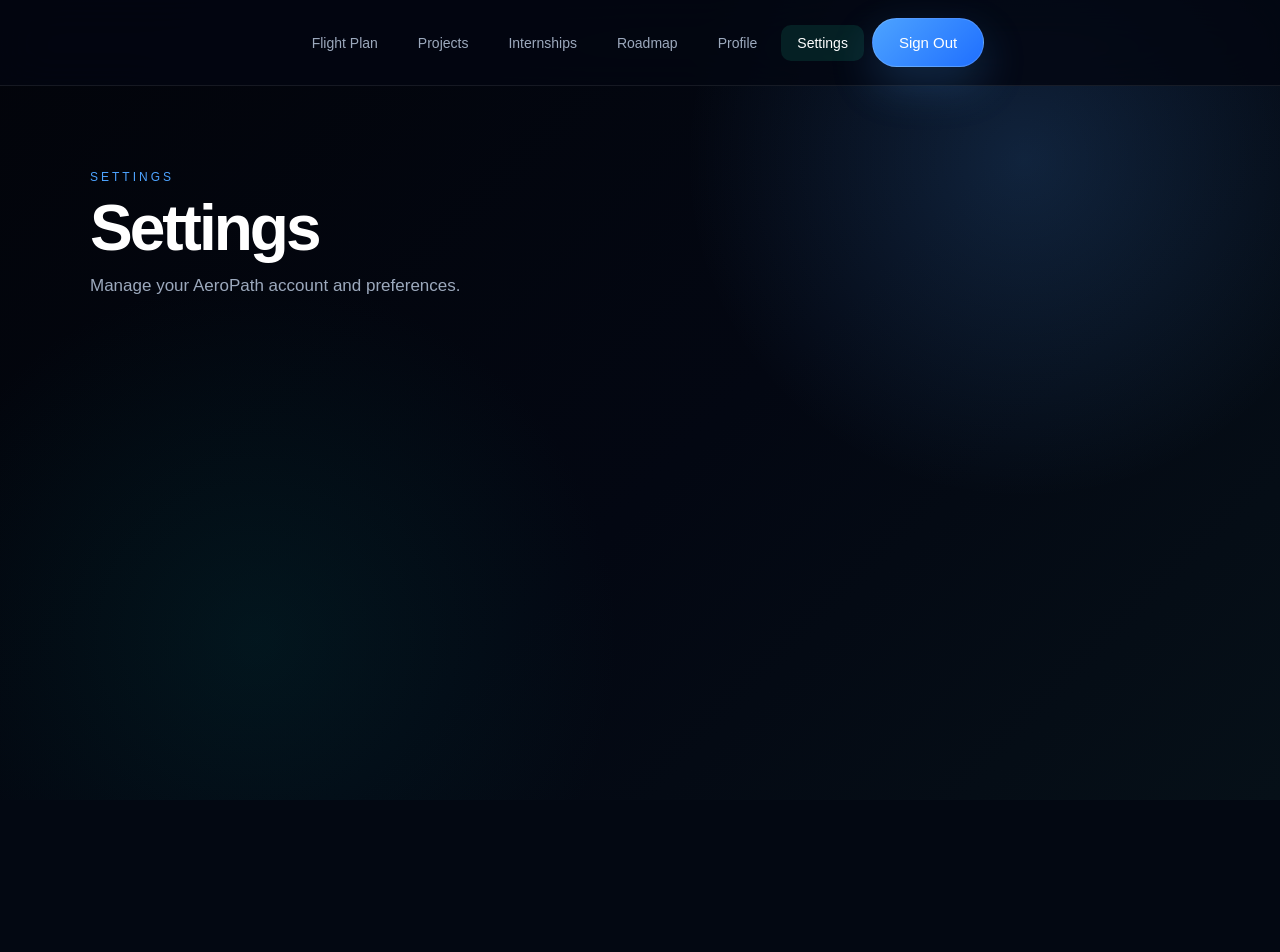
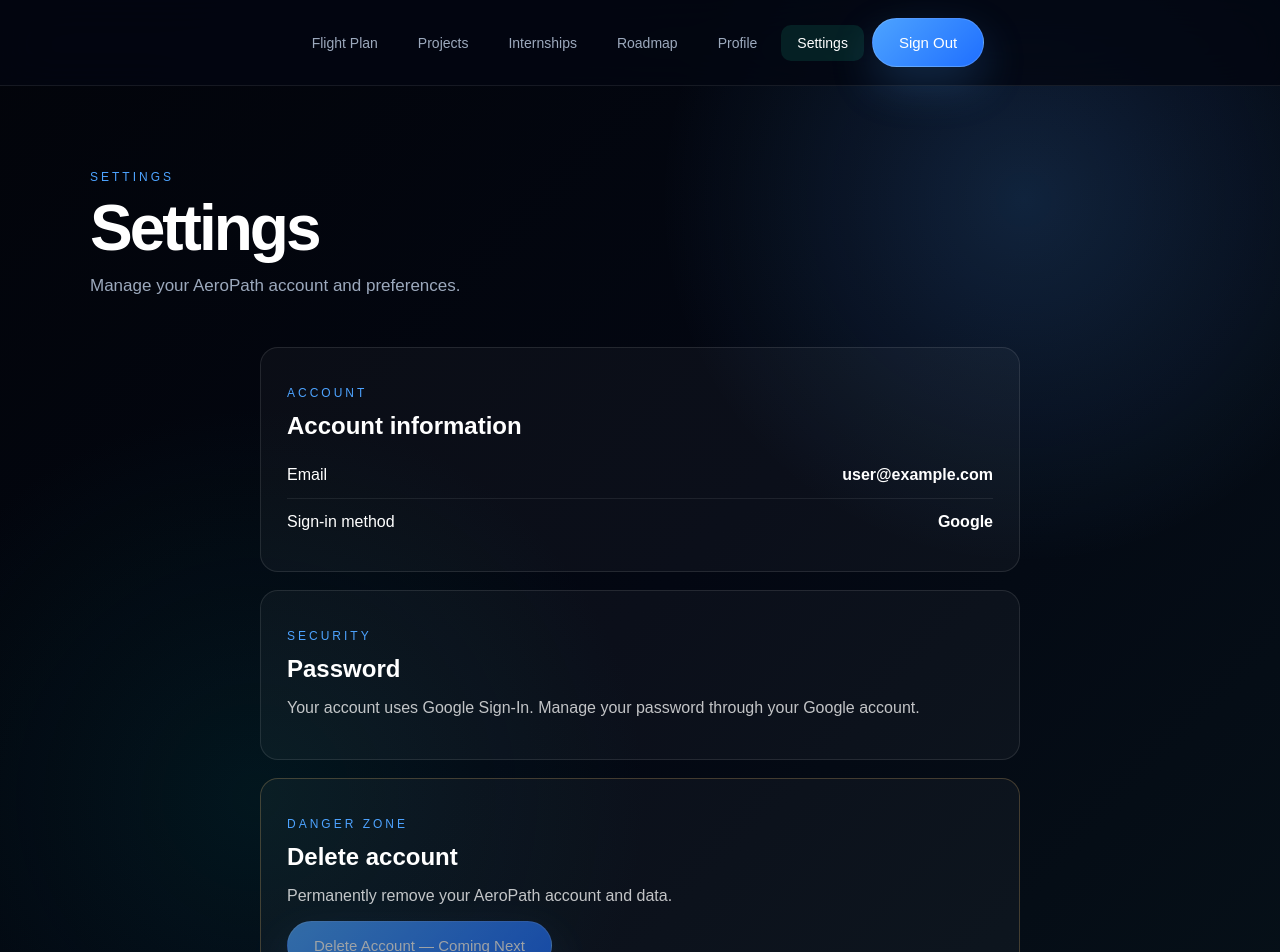
Before and after one commit to realanamhaider/AeroPath, a React (Vite) app: page /settings in a window 1280 px wide. Shown: the top 952 px of the page. Before the commit the page ends 800 px from the top, so only its background shows below. Built offline with nearby package versions, Linux system fonts and the light colour scheme; no server answers; sample sign-in values are in the browser's storage.

Commit message:
Add editable profiles and account settings

```diff
--- a/src/App.css
+++ b/src/App.css
@@ -996,3 +996,52 @@ button:disabled {
   margin: 0;
   color: #72d7bd;
 }
+.settings-container {
+  width: min(760px, 92%);
+  margin: 28px auto 70px;
+  display: grid;
+  gap: 18px;
+}
+
+.settings-card {
+  padding: 26px;
+  border: 1px solid rgba(255, 255, 255, 0.1);
+  border-radius: 18px;
+  background: rgba(255, 255, 255, 0.035);
+}
+
+.settings-card h2 {
+  margin: 6px 0 12px;
+}
+
+.settings-card > p:not(.card-label) {
+  opacity: 0.75;
+}
+
+.settings-detail {
+  display: flex;
+  justify-content: space-between;
+  gap: 20px;
+  padding: 14px 0;
+  border-bottom: 1px solid rgba(255, 255, 255, 0.08);
+}
+
+.settings-detail:last-child {
+  border-bottom: 0;
+}
+
+.danger-zone {
+  border-color: rgba(229, 185, 107, 0.25);
+}
+
+.danger-button {
+  opacity: 0.55;
+  cursor: not-allowed;
+}
+
+@media (max-width: 600px) {
+  .settings-detail {
+    flex-direction: column;
+    gap: 5px;
+  }
+}
--- a/src/pages/Settings.jsx
+++ b/src/pages/Settings.jsx
@@ -1,6 +1,73 @@
+import { useState } from "react";
+import {
+  sendPasswordResetEmail,
+} from "firebase/auth";
+import { auth } from "../firebase/firebase";
 import DashboardNav from "../components/DashboardNav";
 
 function Settings() {
+  const [sending, setSending] = useState(false);
+  const [error, setError] = useState("");
+  const [success, setSuccess] = useState("");
+
+  const user = auth.currentUser;
+
+  const usesPassword =
+    user?.providerData.some(
+      (provider) => provider.providerId === "password"
+    ) || false;
+
+  const signInMethod = usesPassword
+    ? "Email and password"
+    : "Google";
+
+  async function handlePasswordReset() {
+    if (sending) return;
+
+    setError("");
+    setSuccess("");
+
+    if (!user?.email) {
+      setError("Your account email could not be found.");
+      return;
+    }
+
+    if (!usesPassword) {
+      setError(
+        "This account uses Google Sign-In and does not have an AeroPath password."
+      );
+      return;
+    }
+
+    setSending(true);
+
+    try {
+      await sendPasswordResetEmail(auth, user.email);
+
+      setSuccess(
+    `A password reset link was sent to ${user.email}. Check your inbox and spam folder.`
+      );
+    } catch (err) {
+      console.error("Password reset error:", err);
+
+      if (err.code === "auth/too-many-requests") {
+        setError(
+          "Too many attempts. Wait a few minutes and try again."
+        );
+      } else if (err.code === "auth/network-request-failed") {
+        setError(
+          "Network error. Check your connection and try again."
+        );
+      } else {
+        setError(
+          "The reset email could not be sent. Try again."
+        );
+      }
+    } finally {
+      setSending(false);
+    }
+  }
+
   return (
     <main className="dashboard-page">
       <DashboardNav />
@@ -10,6 +77,74 @@ function Settings() {
         <h1>Settings</h1>
         <p>Manage your AeroPath account and preferences.</p>
       </section>
+
+      <section className="settings-container">
+        <div className="settings-card">
+          <p className="card-label">ACCOUNT</p>
+          <h2>Account information</h2>
+
+          <div className="settings-detail">
+            <span>Email</span>
+            <strong>{user?.email || "Not available"}</strong>
+          </div>
+
+          <div className="settings-detail">
+            <span>Sign-in method</span>
+            <strong>{signInMethod}</strong>
+          </div>
+        </div>
+
+        <div className="settings-card">
+          <p className="card-label">SECURITY</p>
+          <h2>Password</h2>
+
+          {usesPassword ? (
+            <>
+              <p>
+                Send a secure password-reset link to your
+                account email.
+              </p>
+
+              <button
+                type="button"
+                onClick={handlePasswordReset}
+                disabled={sending}
+              >
+                {sending
+                  ? "Sending Reset Link..."
+                  : "Send Password Reset Link"}
+              </button>
+            </>
+          ) : (
+            <p>
+              Your account uses Google Sign-In. Manage your
+              password through your Google account.
+            </p>
+          )}
+
+          {error && <p className="auth-error">{error}</p>}
+          {success && (
+            <p className="auth-success">{success}</p>
+          )}
+        </div>
+
+        <div className="settings-card danger-zone">
+          <p className="card-label">DANGER ZONE</p>
+          <h2>Delete account</h2>
+
+          <p>
+            Permanently remove your AeroPath account and data.
+          </p>
+
+          <button
+            type="button"
+            className="danger-button"
+            disabled
+          >
+            Delete Account — Coming Next
+          </button>
+        </div>
+      </section>
     </main>
   );
 }
```
